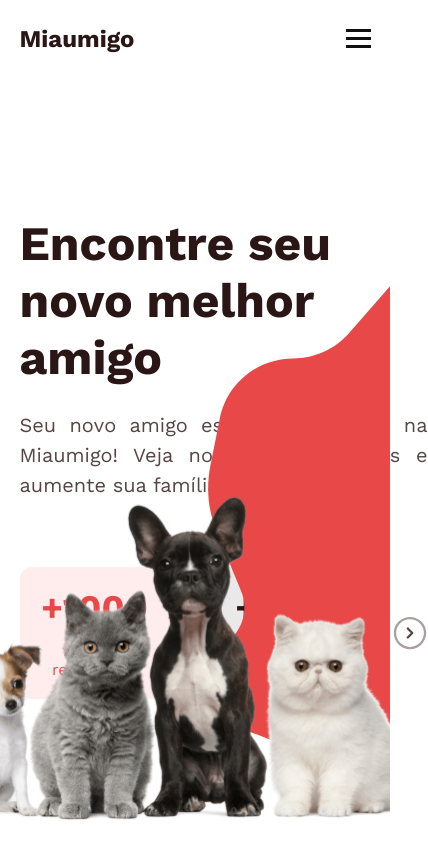
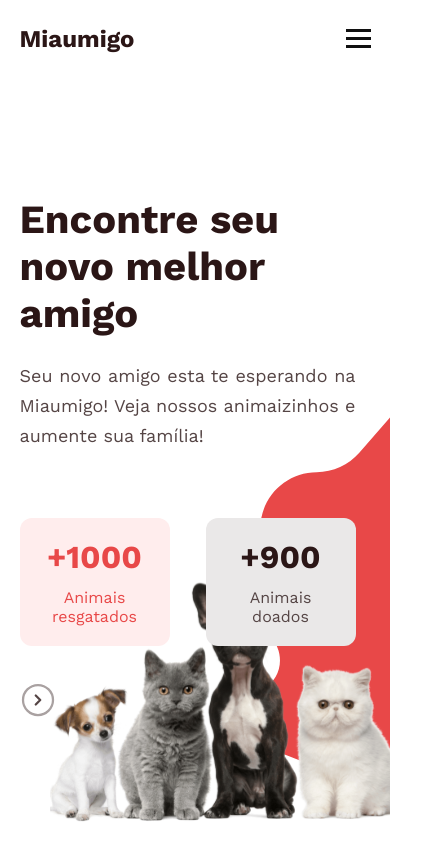
Before and after one commit to JulianyEufrasio/miaumigo, a React (Vite) app: page / in a window 390 px wide. Shown: the whole page, 428 px wide, since content can reach past the window. Built offline with nearby package versions, Linux system fonts and the light colour scheme.

Commit message:
Deixando o Header.jsx responsivo

```diff
--- a/src/Ui/Styles/Header.css
+++ b/src/Ui/Styles/Header.css
@@ -72,3 +72,31 @@ header{
     bottom: 0;
     margin-bottom: 20px;
 }
+
+@media screen and (max-width: 768px){
+    .h-text h2{
+        font-size: 40px;
+    }
+    .h-text p{
+        font-size: 18px;
+    }
+    .head-text{
+        z-index: 1;
+    }
+    .head-img{
+        z-index: 0;
+    }
+    .head-img img{
+        width: 340px;
+        position: absolute;
+        right: 0;
+        bottom: 0;
+        margin-bottom: 20px;
+    }
+    .badge-container{
+        grid-template-columns: 1fr 1fr;
+    }
+    .badge-num{
+        font-size: 32px;
+    }
+}
```
